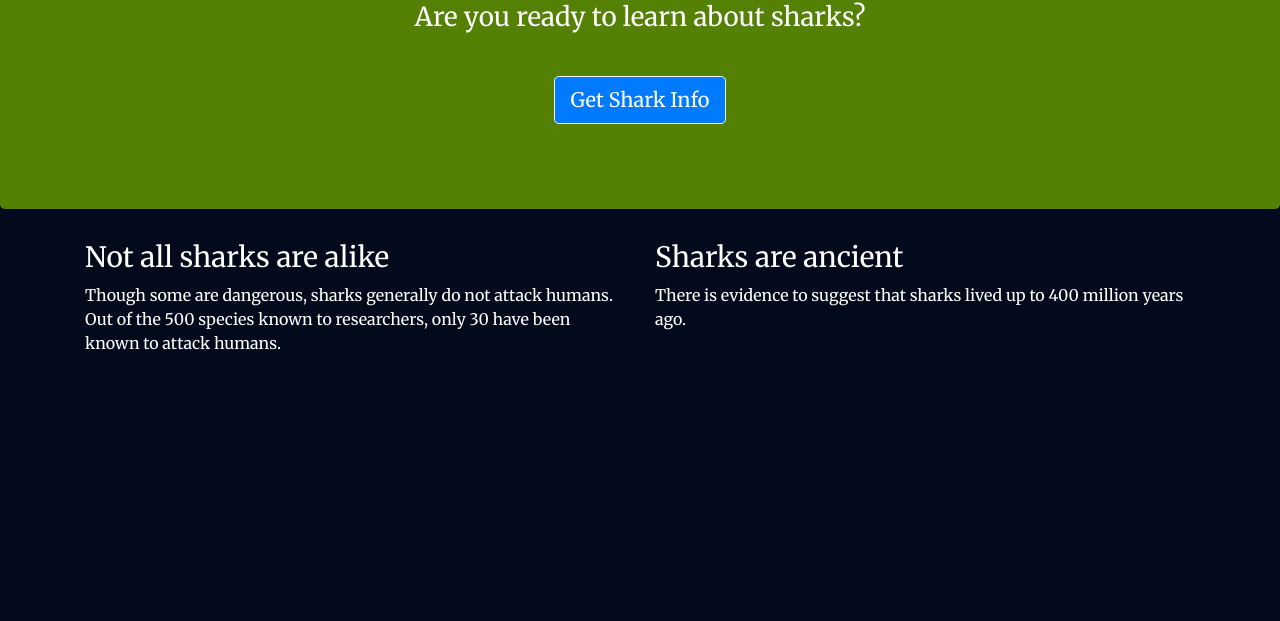
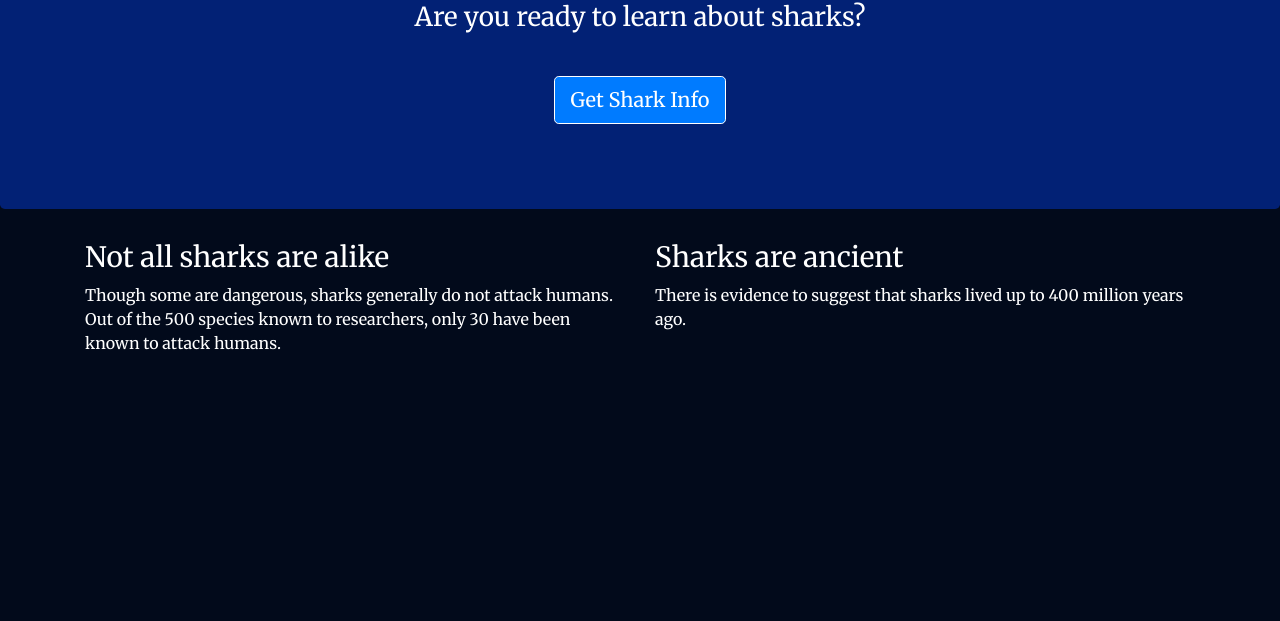
Before and after one commit to RohitDemo/sharks-r-us, a website: page views/index.html in a window 1280 px wide. Shown: the part 179-800 px from the top of the page. Drawn offline with nearby package versions, Linux system fonts and the light colour scheme.

Commit message:
Change background to blue

```diff
--- a/views/css/styles.css
+++ b/views/css/styles.css
@@ -19,7 +19,7 @@ p {
 }
 
 .jumbotron {
-    background: #548004;
+    background: #022175;
     color: white;
     text-align: center;
 }
```
